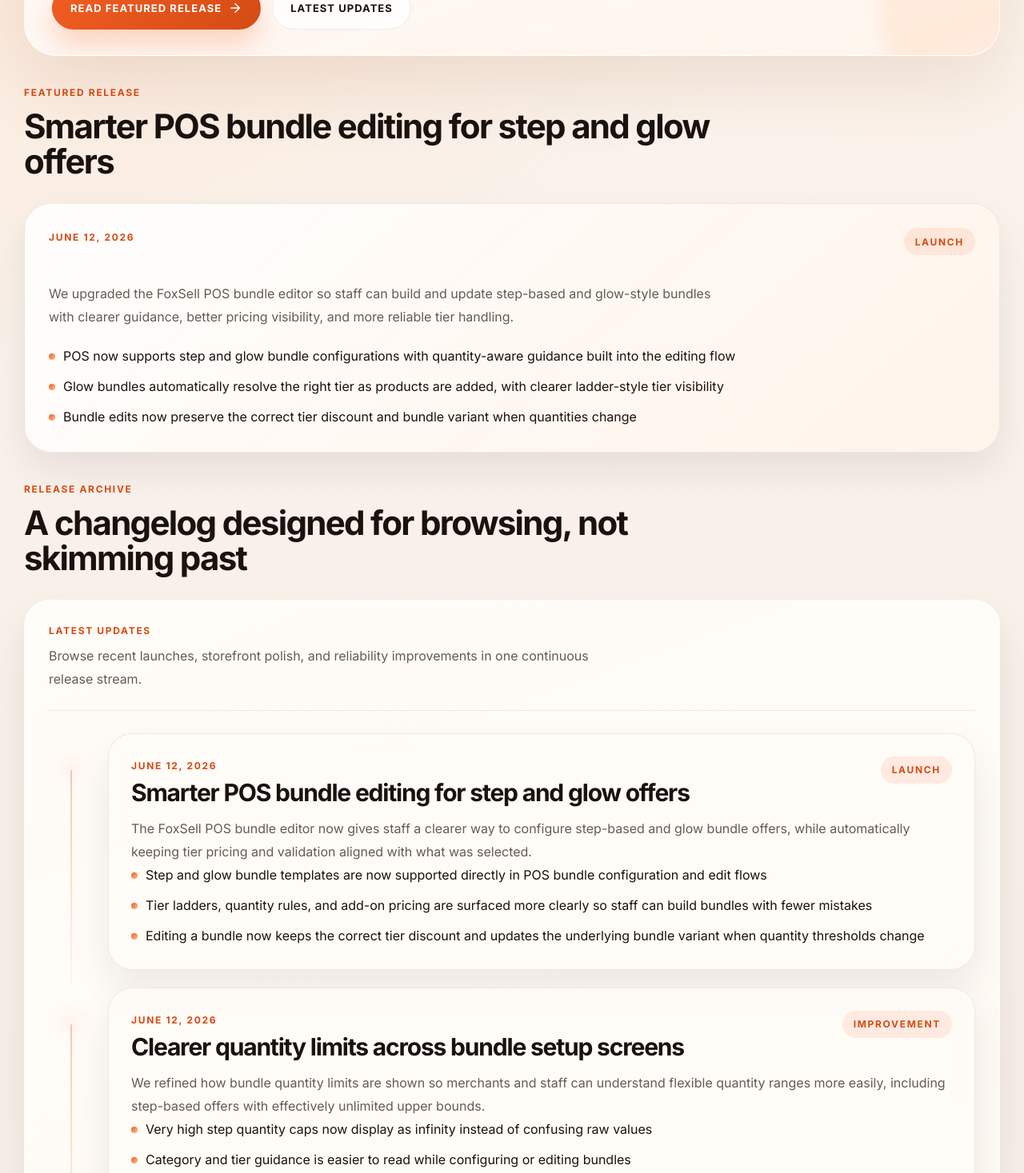
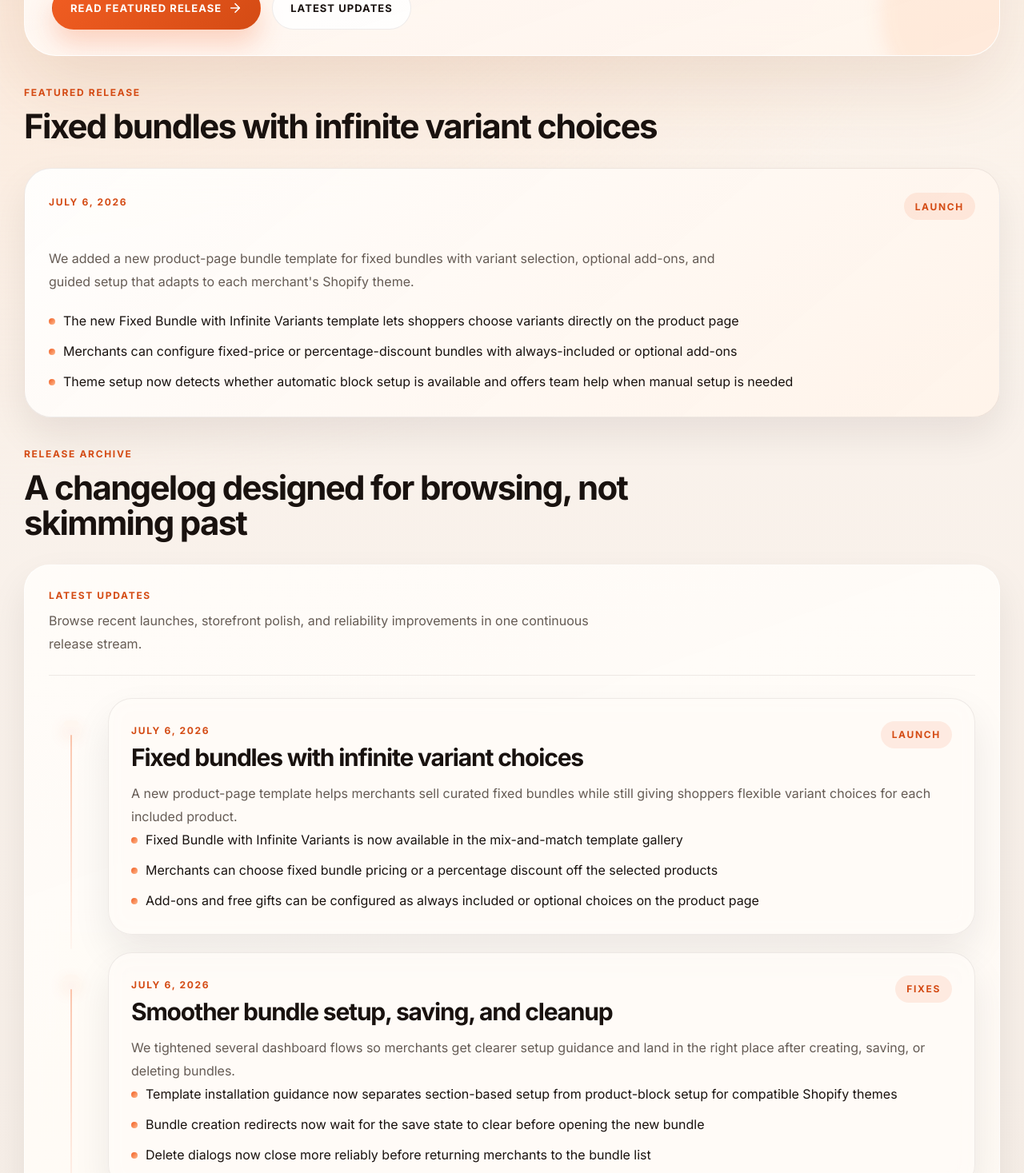
Before and after one commit to FoxSellApp/foxsell-changelog, a Next.js app: page / in a window 1280 px wide. Shown: the part 760-2227 px from the top of the page at 80% size. Built offline with nearby package versions, Linux system fonts and the light colour scheme.

Commit message:
chore: update changelog for shade template launch

```diff
--- a/pages/index.js
+++ b/pages/index.js
@@ -6,19 +6,43 @@ import clsx from "clsx"
 import { ArrowRight, ExternalLink, Menu, Sparkles, X } from "lucide-react"
 
 const featuredStory = {
-  date: "June 12, 2026",
+  date: "July 6, 2026",
   tag: "Launch",
-  title: "Smarter POS bundle editing for step and glow offers",
+  title: "Fixed bundles with infinite variant choices",
   summary:
-    "We upgraded the FoxSell POS bundle editor so staff can build and update step-based and glow-style bundles with clearer guidance, better pricing visibility, and more reliable tier handling.",
+    "We added a new product-page bundle template for fixed bundles with variant selection, optional add-ons, and guided setup that adapts to each merchant's Shopify theme.",
   bullets: [
-    "POS now supports step and glow bundle configurations with quantity-aware guidance built into the editing flow",
-    "Glow bundles automatically resolve the right tier as products are added, with clearer ladder-style tier visibility",
-    "Bundle edits now preserve the correct tier discount and bundle variant when quantities change"
+    "The new Fixed Bundle with Infinite Variants template lets shoppers choose variants directly on the product page",
+    "Merchants can configure fixed-price or percentage-discount bundles with always-included or optional add-ons",
+    "Theme setup now detects whether automatic block setup is available and offers team help when manual setup is needed"
   ]
 }
 
 const changelogEntries = [
+  {
+    date: "July 6, 2026",
+    tag: "Launch",
+    title: "Fixed bundles with infinite variant choices",
+    summary:
+      "A new product-page template helps merchants sell curated fixed bundles while still giving shoppers flexible variant choices for each included product.",
+    bullets: [
+      "Fixed Bundle with Infinite Variants is now available in the mix-and-match template gallery",
+      "Merchants can choose fixed bundle pricing or a percentage discount off the selected products",
+      "Add-ons and free gifts can be configured as always included or optional choices on the product page"
+    ]
+  },
+  {
+    date: "July 6, 2026",
+    tag: "Fixes",
+    title: "Smoother bundle setup, saving, and cleanup",
+    summary:
+      "We tightened several dashboard flows so merchants get clearer setup guidance and land in the right place after creating, saving, or deleting bundles.",
+    bullets: [
+      "Template installation guidance now separates section-based setup from product-block setup for compatible Shopify themes",
+      "Bundle creation redirects now wait for the save state to clear before opening the new bundle",
+      "Delete dialogs now close more reliably before returning merchants to the bundle list"
+    ]
+  },
   {
     date: "June 12, 2026",
     tag: "Launch",
```
